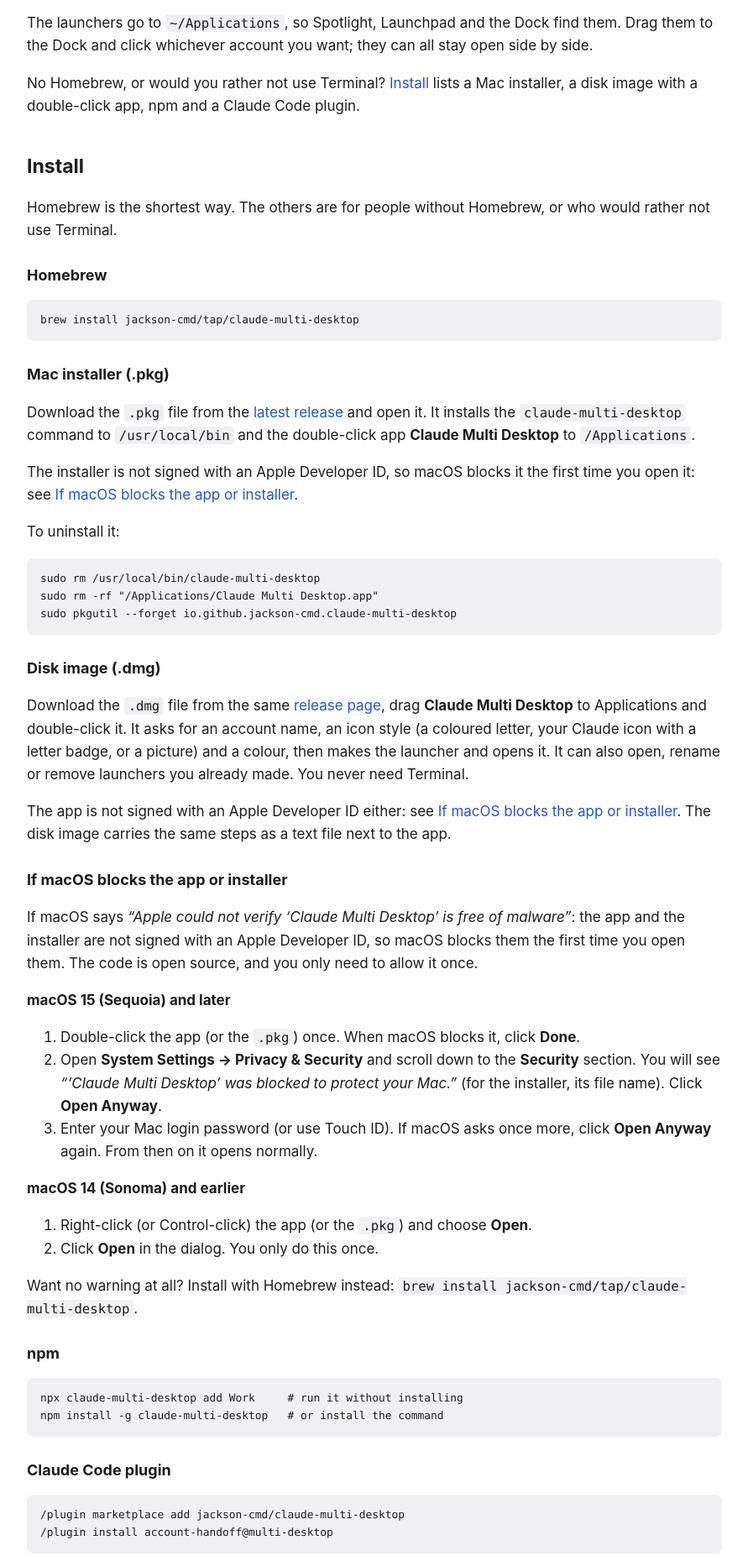
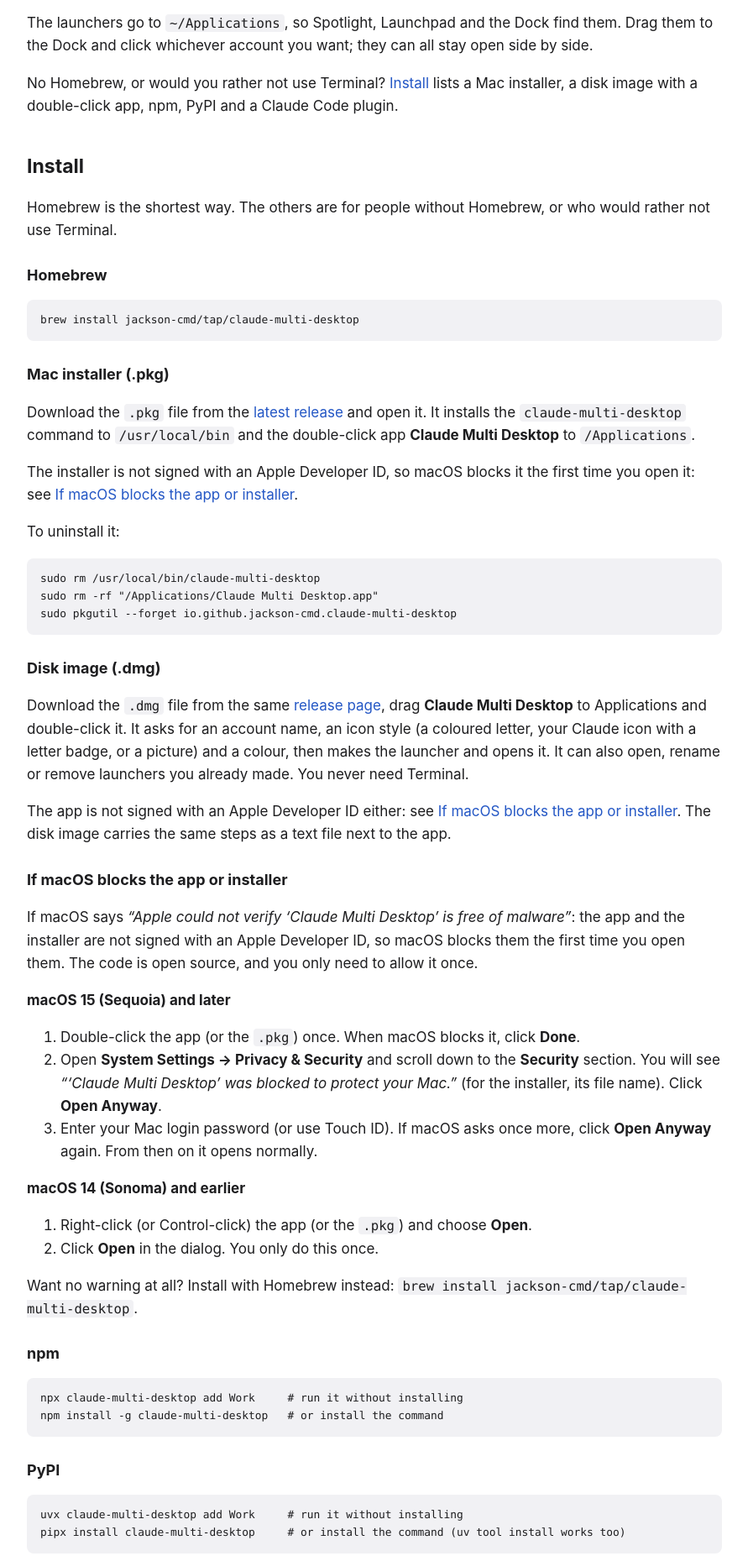
Before and after one commit to jackson-cmd/claude-multi-desktop, a website: page site/index.html in a window 1280 px wide. Shown: the part 2073-3926 px from the top of the page at 84% size, without its empty margins (194-1085 px from the left). Drawn offline with Linux system fonts and the light colour scheme.

Commit message:
Docs: install from PyPI with uvx or pipx (#9)
claude-multi-desktop is now on PyPI. The README, the website and llms.txt list it next to npm, with the matching update command.

```diff
--- a/site/index.html
+++ b/site/index.html
@@ -101,7 +101,7 @@ claude-multi-desktop add Work            # launcher "Claude Work" with its own s
 claude-multi-desktop open Work           # second window: sign in with your other account
 claude-multi-desktop add Main --default  # launcher for the account you already use</code></pre>
   <p>The launchers go to <code>~/Applications</code>, so Spotlight, Launchpad and the Dock find them. Drag them to the Dock and click whichever account you want; they can all stay open side by side.</p>
-  <p>No Homebrew, or would you rather not use Terminal? <a href="#install">Install</a> lists a Mac installer, a disk image with a double-click app, npm and a Claude Code plugin.</p>
+  <p>No Homebrew, or would you rather not use Terminal? <a href="#install">Install</a> lists a Mac installer, a disk image with a double-click app, npm, PyPI and a Claude Code plugin.</p>
 
   <h2 id="install">Install</h2>
   <p>Homebrew is the shortest way. The others are for people without Homebrew, or who would rather not use Terminal.</p>
@@ -141,6 +141,10 @@ sudo pkgutil --forget io.github.jackson-cmd.claude-multi-desktop</code></pre>
 <pre><code>npx claude-multi-desktop add Work     # run it without installing
 npm install -g claude-multi-desktop   # or install the command</code></pre>
 
+  <h3>PyPI</h3>
+<pre><code>uvx claude-multi-desktop add Work     # run it without installing
+pipx install claude-multi-desktop     # or install the command (uv tool install works too)</code></pre>
+
   <h3>Claude Code plugin</h3>
 <pre><code>/plugin marketplace add jackson-cmd/claude-multi-desktop
 /plugin install account-handoff@multi-desktop</code></pre>
@@ -177,6 +181,7 @@ cd claude-multi-desktop
     <tr><td>Homebrew</td><td><code>brew upgrade claude-multi-desktop</code></td></tr>
     <tr><td>Mac installer or disk image</td><td>Download the newer <code>.pkg</code> or <code>.dmg</code> from the <a href="https://github.com/jackson-cmd/claude-multi-desktop/releases/latest">latest release</a> and install it the same way</td></tr>
     <tr><td>npm</td><td><code>npm install -g claude-multi-desktop@latest</code>, or <code>npx claude-multi-desktop@latest</code></td></tr>
+    <tr><td>PyPI</td><td><code>pipx upgrade claude-multi-desktop</code> or <code>uv tool upgrade claude-multi-desktop</code>; <code>uvx</code> always runs the latest</td></tr>
     <tr><td>Claude Code plugin</td><td><code>/plugin marketplace update multi-desktop</code></td></tr>
   </table>
   <p>Launchers you already made keep working after an update, because they only open Claude.app.</p>
--- a/site/llms.txt
+++ b/site/llms.txt
@@ -10,8 +10,9 @@ Version 0.1.3. Every method needs macOS and Claude Desktop in /Applications.
 - Mac installer: the .pkg file from https://github.com/jackson-cmd/claude-multi-desktop/releases/latest. It installs the command to /usr/local/bin and the double-click app "Claude Multi Desktop" to /Applications. It is not signed with an Apple Developer ID, so macOS blocks the first open (macOS 15 and later: double-click once and click Done, then System Settings > Privacy & Security > Security > Open Anyway and enter the login password; macOS 14 and earlier: right-click the file > Open). Homebrew installs give no warning.
 - Disk image: the .dmg file from the same release page. Drag "Claude Multi Desktop" to Applications and double-click it; it asks for an account name, an icon style and a colour, makes the launcher and opens it. No Terminal needed. Same Gatekeeper note as the installer; the steps are also in a text file next to the app.
 - npm: `npx claude-multi-desktop add Work` or `npm install -g claude-multi-desktop`
+- PyPI: `uvx claude-multi-desktop add Work` or `pipx install claude-multi-desktop` (also `uv tool install claude-multi-desktop`)
 - Claude Code plugin: `/plugin marketplace add jackson-cmd/claude-multi-desktop`, then `/plugin install account-handoff@multi-desktop`. Its skill `handoff` hands a task to a Claude Code session in another account with ListAgents, SendMessage and `claude-multi-desktop peers`, and refuses to move work because an account hit a usage limit. It does not install the command itself.
-- Updates: quit Claude in every account before updating Claude Desktop (one update covers all accounts; launchers keep working). Update the tool with `brew upgrade claude-multi-desktop` or `npm install -g claude-multi-desktop@latest`.
+- Updates: quit Claude in every account before updating Claude Desktop (one update covers all accounts; launchers keep working). Update the tool with `brew upgrade claude-multi-desktop`, `npm install -g claude-multi-desktop@latest` or `pipx upgrade claude-multi-desktop`.
 - curl or git clone: see the README at https://github.com/jackson-cmd/claude-multi-desktop
 
 ## Commands
```
Also changed, not shown: site/guides/two-claude-accounts-on-mac.html (+1 -1 lines), README.md.
